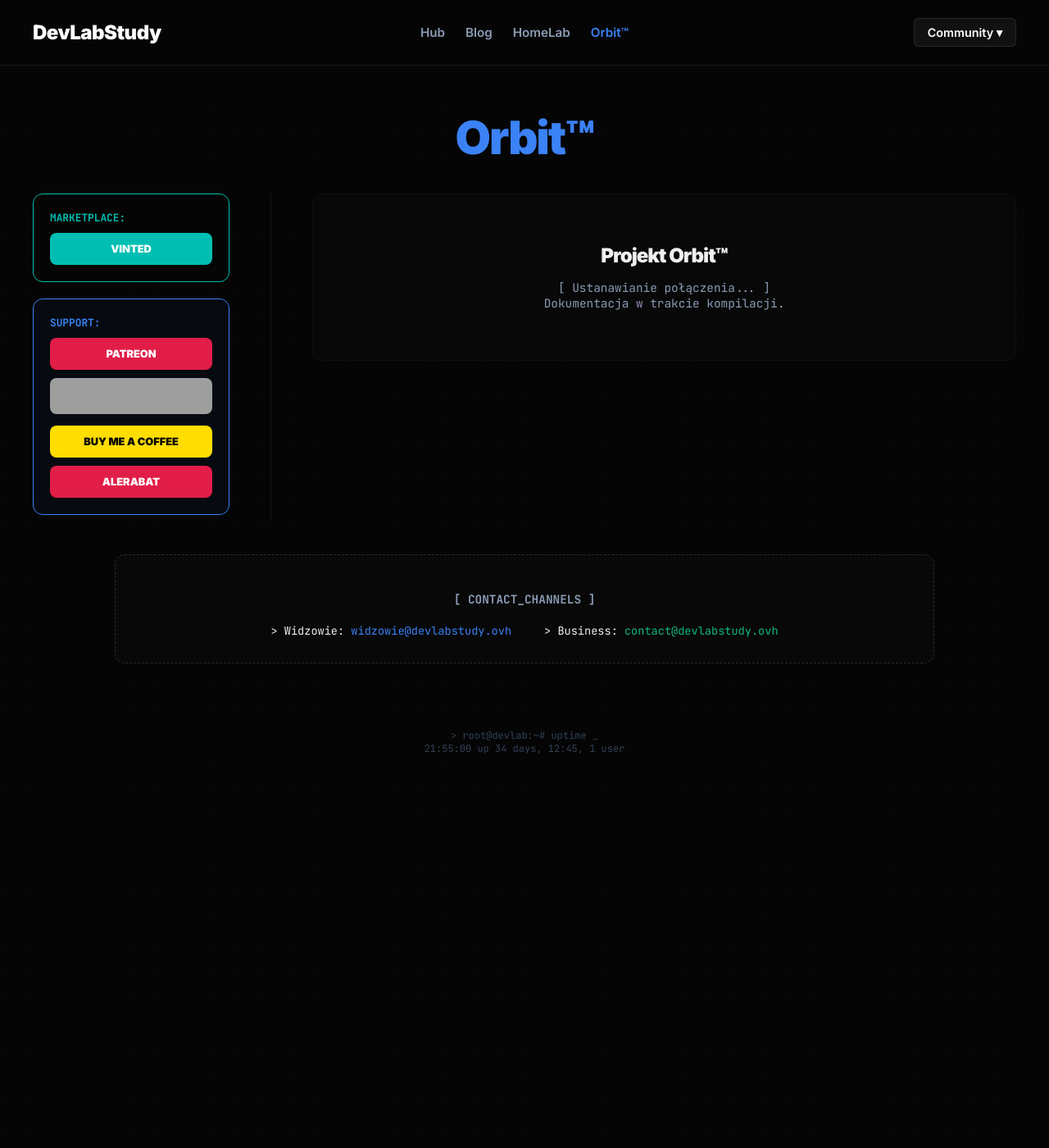
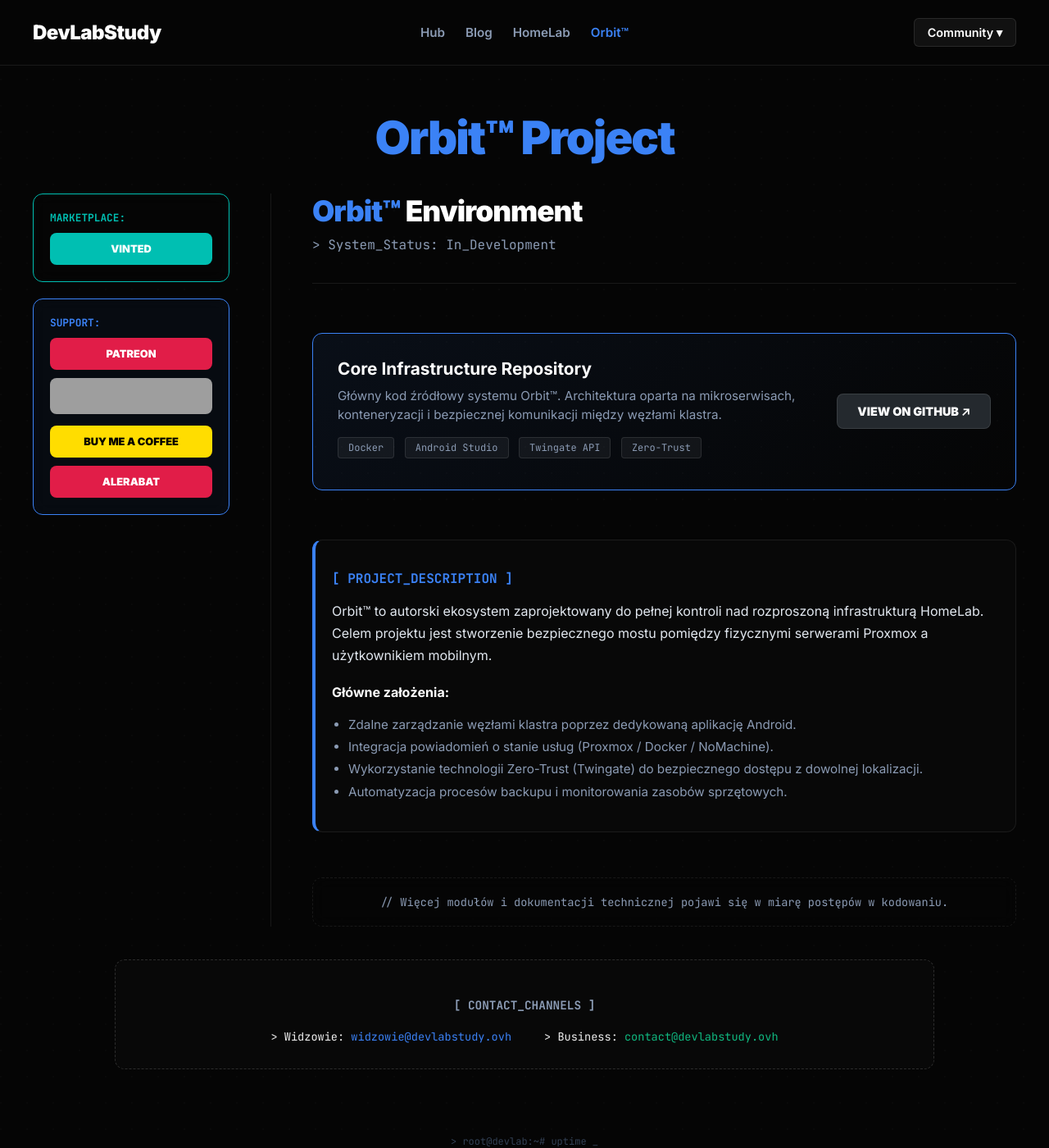
Before and after one commit to TobiMessi/TobiMessi.github.io, a Jekyll site: the page built from orbit.html, in a window 1280 px wide and 1400 px high. Shown: the whole window at 82% size. Built offline with Jekyll 4.4.1, drawn with Linux system fonts in a browser that asks for light colours; grey boxes are pictures that could not be loaded.

Commit message:
Update orbit.html

```diff
--- a/orbit.html
+++ b/orbit.html
@@ -1,11 +1,94 @@
 ---
 layout: default
-title: Orbit™
+title: Orbit™ Project
 ---
-<div class="card" style="border-style: dashed; border-color: rgba(255,255,255,0.05); text-align: center; padding: 60px 20px;">
-    <h2 style="color: var(--text-main); margin: 0 0 15px 0; font-weight: 900; letter-spacing: -1px;">Projekt Orbit™</h2>
-    <p style="color: var(--text-muted); font-family: 'JetBrains Mono', monospace; font-size: 0.9rem; margin: 0;">
-        [ Ustanawianie połączenia... ]<br>
-        Dokumentacja w trakcie kompilacji.
+<style>
+    .orbit-header { border-bottom: 1px solid var(--border-color); padding-bottom: 20px; margin-bottom: 30px; }
+    .orbit-title { font-size: 2.2rem; font-weight: 900; color: var(--accent-blue); margin: 0; letter-spacing: -1px; }
+
+    .repo-card {
+        background: linear-gradient(135deg, rgba(59, 130, 246, 0.08) 0%, rgba(0,0,0,0) 100%);
+        border: 1px solid var(--accent-blue);
+        padding: 30px;
+        border-radius: 12px;
+        margin-bottom: 30px;
+        display: flex;
+        justify-content: space-between;
+        align-items: center;
+        gap: 20px;
+    }
+
+    .tech-pill {
+        display: inline-block;
+        background: rgba(255,255,255,0.05);
+        border: 1px solid rgba(255,255,255,0.1);
+        padding: 4px 12px;
+        border-radius: 4px;
+        font-family: 'JetBrains Mono', monospace;
+        font-size: 0.75rem;
+        color: var(--text-muted);
+        margin-right: 8px;
+        margin-bottom: 8px;
+    }
+
+    .github-btn {
+        background: #24292e;
+        color: #fff;
+        padding: 12px 24px;
+        border-radius: 8px;
+        text-decoration: none;
+        font-weight: 800;
+        font-size: 0.9rem;
+        transition: 0.3s;
+        border: 1px solid rgba(255,255,255,0.1);
+        white-space: nowrap;
+    }
+    .github-btn:hover { background: #444; transform: translateY(-2px); box-shadow: 0 5px 15px rgba(0,0,0,0.3); }
+
+    @media (max-width: 768px) {
+        .repo-card { flex-direction: column; text-align: center; padding: 20px; }
+        .github-btn { width: 100%; box-sizing: border-box; }
+    }
+</style>
+
+<div class="orbit-header">
+    <h2 class="orbit-title">Orbit™ <span style="color: #fff;">Environment</span></h2>
+    <p style="color: var(--text-muted); margin-top: 10px; font-family: 'JetBrains Mono', monospace;">> System_Status: In_Development</p>
+</div>
+
+<div class="repo-card">
+    <div>
+        <h3 style="margin: 0 0 10px 0; font-size: 1.3rem; color: #fff;">Core Infrastructure Repository</h3>
+        <p style="margin: 0 0 15px 0; font-size: 0.95rem; color: var(--text-muted); line-height: 1.5;">
+            Główny kod źródłowy systemu Orbit™. Architektura oparta na mikroserwisach, konteneryzacji i bezpiecznej komunikacji między węzłami klastra.
+        </p>
+        <div style="margin-top: 10px;">
+            <span class="tech-pill">Docker</span>
+            <span class="tech-pill">Android Studio</span>
+            <span class="tech-pill">Twingate API</span>
+            <span class="tech-pill">Zero-Trust</span>
+        </div>
+    </div>
+    <a href="https://github.com/DevLabStudy/orbit" target="_blank" class="github-btn">VIEW ON GITHUB ↗</a>
+</div>
+
+<div class="card" style="border-left: 4px solid var(--accent-blue);">
+    <h3 style="font-family: 'JetBrains Mono', monospace; font-size: 1rem; color: var(--accent-blue); margin-bottom: 15px;">[ PROJECT_DESCRIPTION ]</h3>
+    <p style="font-size: 1rem; line-height: 1.7; color: #e2e8f0; margin-bottom: 20px;">
+        Orbit™ to autorski ekosystem zaprojektowany do pełnej kontroli nad rozproszoną infrastrukturą HomeLab. Celem projektu jest stworzenie bezpiecznego mostu pomiędzy fizycznymi serwerami Proxmox a użytkownikiem mobilnym.
+    </p>
+
+    <h4 style="color: #fff; margin-bottom: 10px;">Główne założenia:</h4>
+    <ul style="color: var(--text-muted); font-size: 0.95rem; line-height: 1.8; padding-left: 20px;">
+        <li>Zdalne zarządzanie węzłami klastra poprzez dedykowaną aplikację Android.</li>
+        <li>Integracja powiadomień o stanie usług (Proxmox / Docker / NoMachine).</li>
+        <li>Wykorzystanie technologii Zero-Trust (Twingate) do bezpiecznego dostępu z dowolnej lokalizacji.</li>
+        <li>Automatyzacja procesów backupu i monitorowania zasobów sprzętowych.</li>
+    </ul>
+</div>
+
+<div class="card" style="margin-top: 25px; border-style: dashed; text-align: center; background: transparent;">
+    <p style="font-family: 'JetBrains Mono', monospace; font-size: 0.85rem; color: var(--text-muted); margin: 0;">
+        // Więcej modułów i dokumentacji technicznej pojawi się w miarę postępów w kodowaniu.
     </p>
 </div>
```
